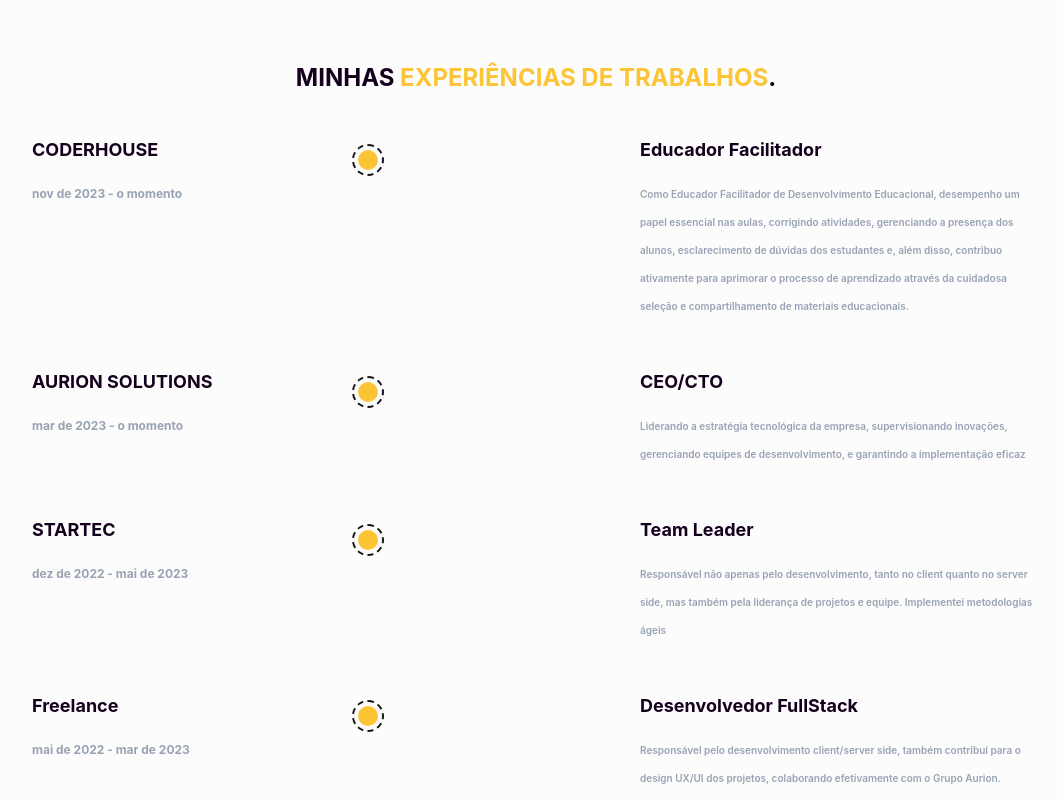
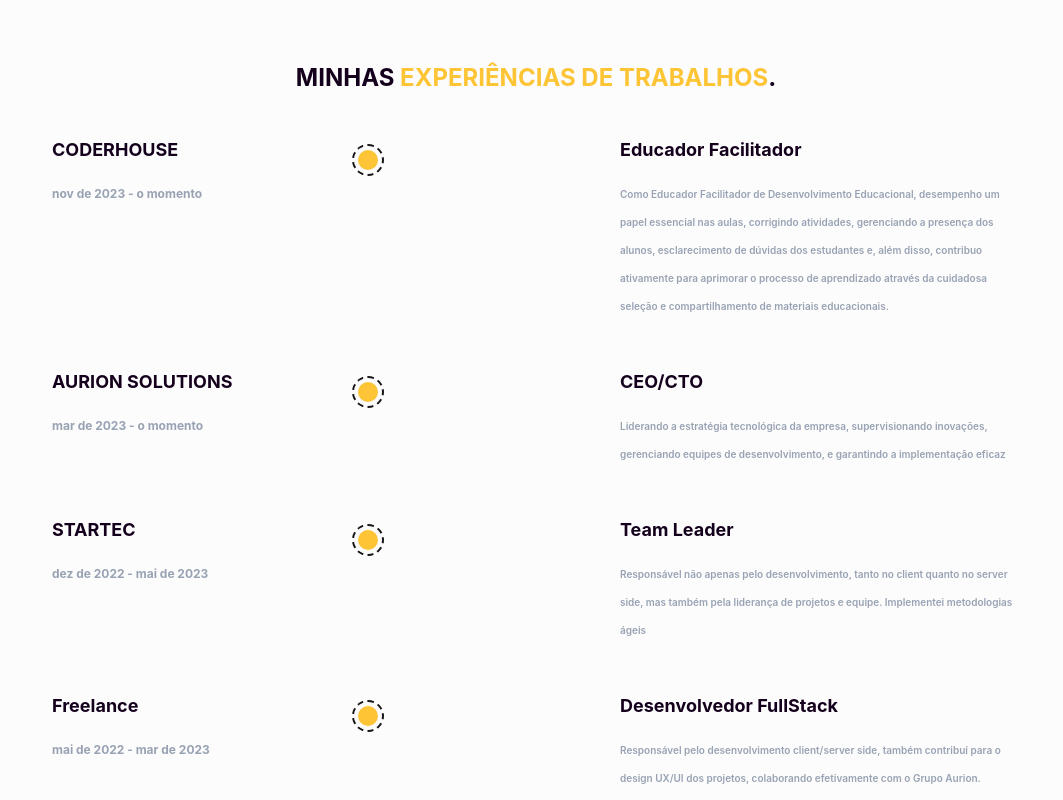
Before and after one commit to DevArthurSantos/my-portf, a Next.js app: page / in a window 1280 px wide. Shown: the part 740-1540 px from the top of the page, without its empty margins (104-1167 px from the left). Built offline with nearby package versions, Linux system fonts and the light colour scheme.

Commit message:
style: inplement max-w

```diff
--- a/src/components/common/WorkComponent/index.tsx
+++ b/src/components/common/WorkComponent/index.tsx
@@ -9,7 +9,7 @@
 export default function WorkComponent({ company, date, position, text }: WorkComponentProps) {
 
   return (
-    <li className="relative flex bg-backgroundSecondary flex-col p-4 rounded-md m-auto items-start justify-start gap-4 text-sm lg:text-lg md:flex-row md:w-full md:bg-transparent md:justify-between">
+    <li className="relative max-w-[1000px] flex bg-backgroundSecondary flex-col p-4 rounded-md m-auto items-start justify-start gap-4 text-sm lg:text-lg md:flex-row md:w-full md:bg-transparent md:justify-between">
       <div className="flex items-start flex-col gap-4 max-w-[80px]">
         <h3 className="font-bold whitespace-nowrap">{company}</h3>
         <h3 className="font-bold text-[12px] text-textSecondary whitespace-nowrap ">{date}</h3>
```
